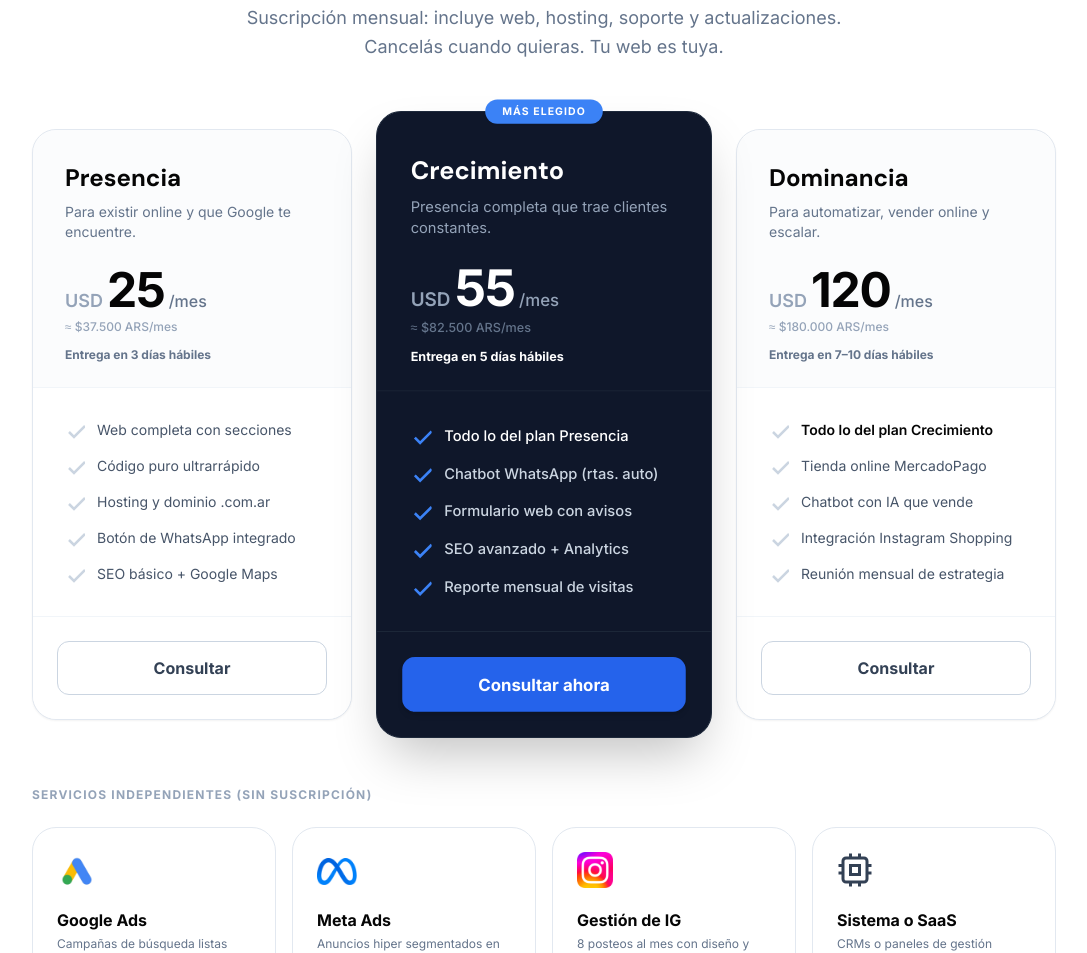
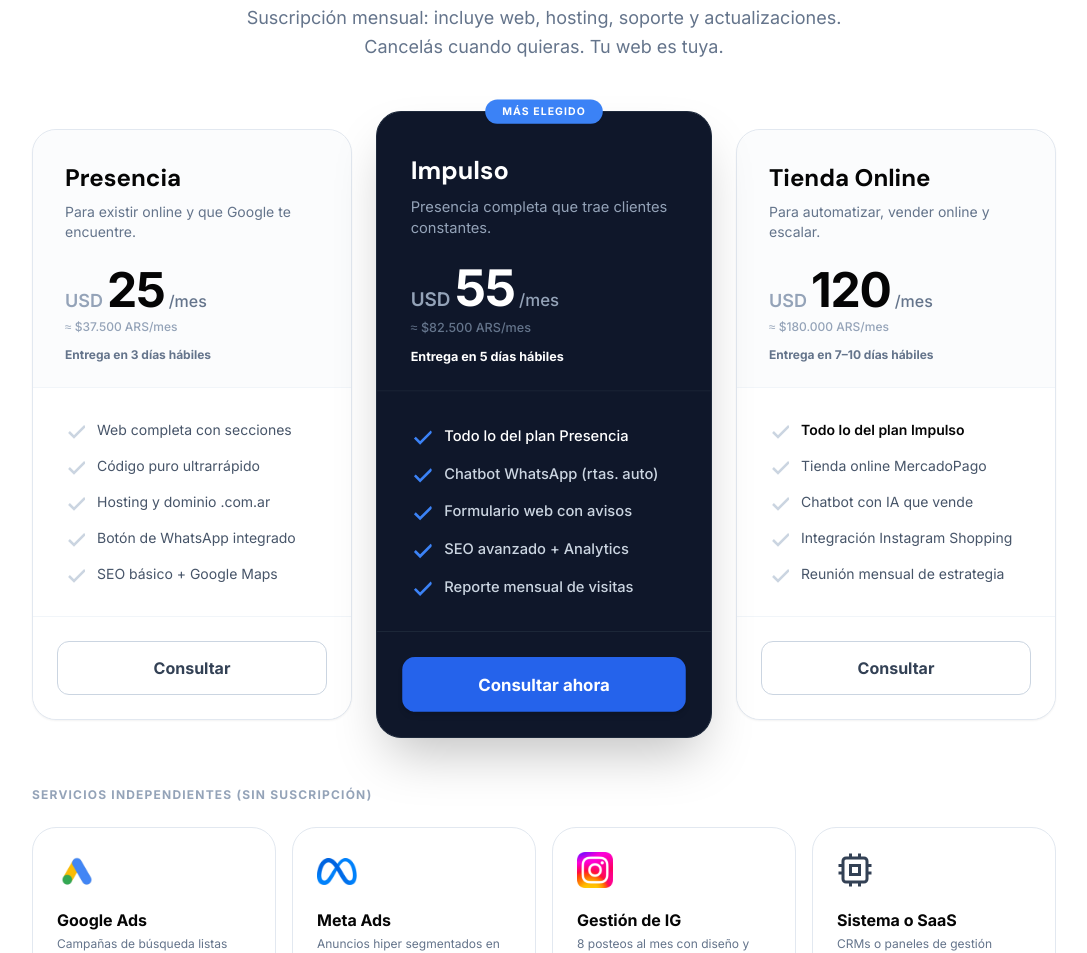
Before and after one commit to Maxi23-1/thamesites, a plain HTML site: page noctaweb/index.html in a window 1280 px wide. Shown: the part 2406-3359 px from the top of the page, without its empty margins (96-1183 px from the left). Drawn offline with nearby package versions, Linux system fonts and the light colour scheme; animation ran at ten frames a second.

Commit message:
Update index.html

```diff
--- a/noctaweb/index.html
+++ b/noctaweb/index.html
@@ -866,7 +866,7 @@
                             class="bg-brand-500 text-white text-[10px] font-bold px-4 py-1 rounded-full uppercase tracking-widest shadow-sm">Más
                             elegido</span></div>
                     <div class="p-8 pb-6 border-b border-slate-800 rounded-t-3xl mt-2">
-                        <h3 class="font-display text-2xl font-bold text-white mb-2">Crecimiento</h3>
+                        <h3 class="font-display text-2xl font-bold text-white mb-2">Impulso</h3>
                         <p class="text-sm text-slate-400 mb-6 min-h-[40px]">Presencia completa que trae clientes
                             constantes.</p>
                         <div class="flex items-baseline gap-1 mb-1">
@@ -912,7 +912,7 @@
                 <div
                     class="bg-white rounded-3xl border border-slate-200 flex flex-col hover:-translate-y-1 shadow-sm hover:shadow-xl transition-all duration-300">
                     <div class="p-8 pb-6 border-b border-slate-100 bg-slate-50/50 rounded-t-3xl">
-                        <h3 class="font-display text-2xl font-bold text-dark mb-2">Dominancia</h3>
+                        <h3 class="font-display text-2xl font-bold text-dark mb-2">Tienda Online</h3>
                         <p class="text-sm text-slate-500 mb-6 min-h-[40px]">Para automatizar, vender online y escalar.
                         </p>
                         <div class="flex items-baseline gap-1 mb-1">
@@ -928,7 +928,7 @@
                             <li class="flex gap-3"><svg class="w-5 h-5 text-slate-300 shrink-0" fill="none"
                                     stroke="currentColor" stroke-width="2.5">
                                     <polyline points="20 6 9 17 4 12" />
-                                </svg> <span class="font-semibold text-dark">Todo lo del plan Crecimiento</span></li>
+                                </svg> <span class="font-semibold text-dark">Todo lo del plan Impulso</span></li>
                             <li class="flex gap-3"><svg class="w-5 h-5 text-slate-300 shrink-0" fill="none"
                                     stroke="currentColor" stroke-width="2.5">
                                     <polyline points="20 6 9 17 4 12" />
@@ -1927,7 +1927,7 @@ Contexto amigable:
 
 Basado en: "${inputField.value}":
 1. Tirale 3 consejos CORTITOS Y AL PIE (máximo 2 oraciones por punto).
-2. Decile qué plan le conviene (Presencia $25, Crecimiento $55 o Dominancia $120).
+2. Decile qué plan le conviene (Presencia $2,5 Impulso $55 o Tienda Online $120).
 3. Tono: Muy argentino (che, laburo, posta, guita), de confianza, super amigable pero que se note que sabés.
 
 Formato: HTML simple. Usá <h3> para el título de cada consejo, <ul> y <li class="mb-4"> para el texto. Usá <strong> para resaltar lo clave. Sé muy breve, no des vueltas.`;
```
